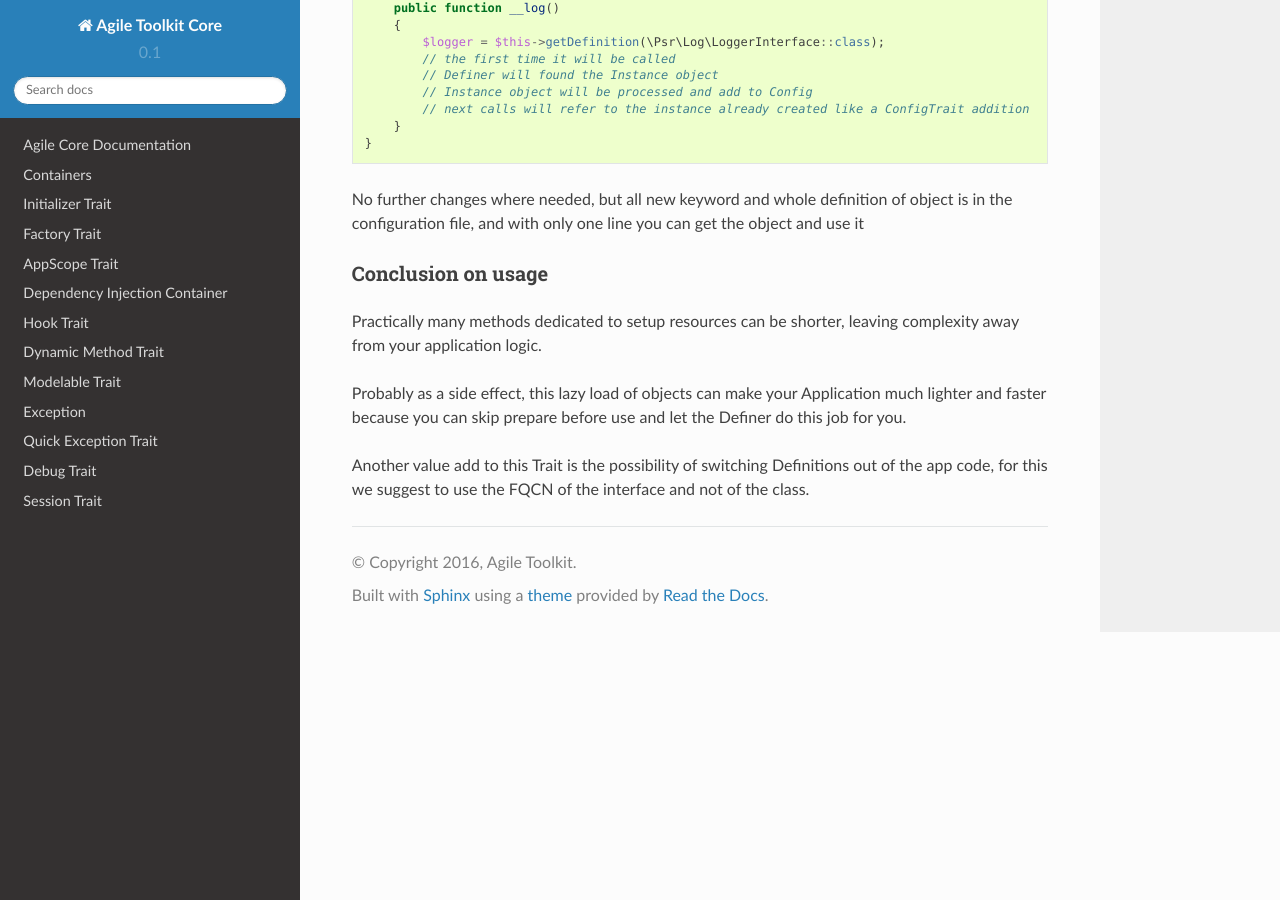
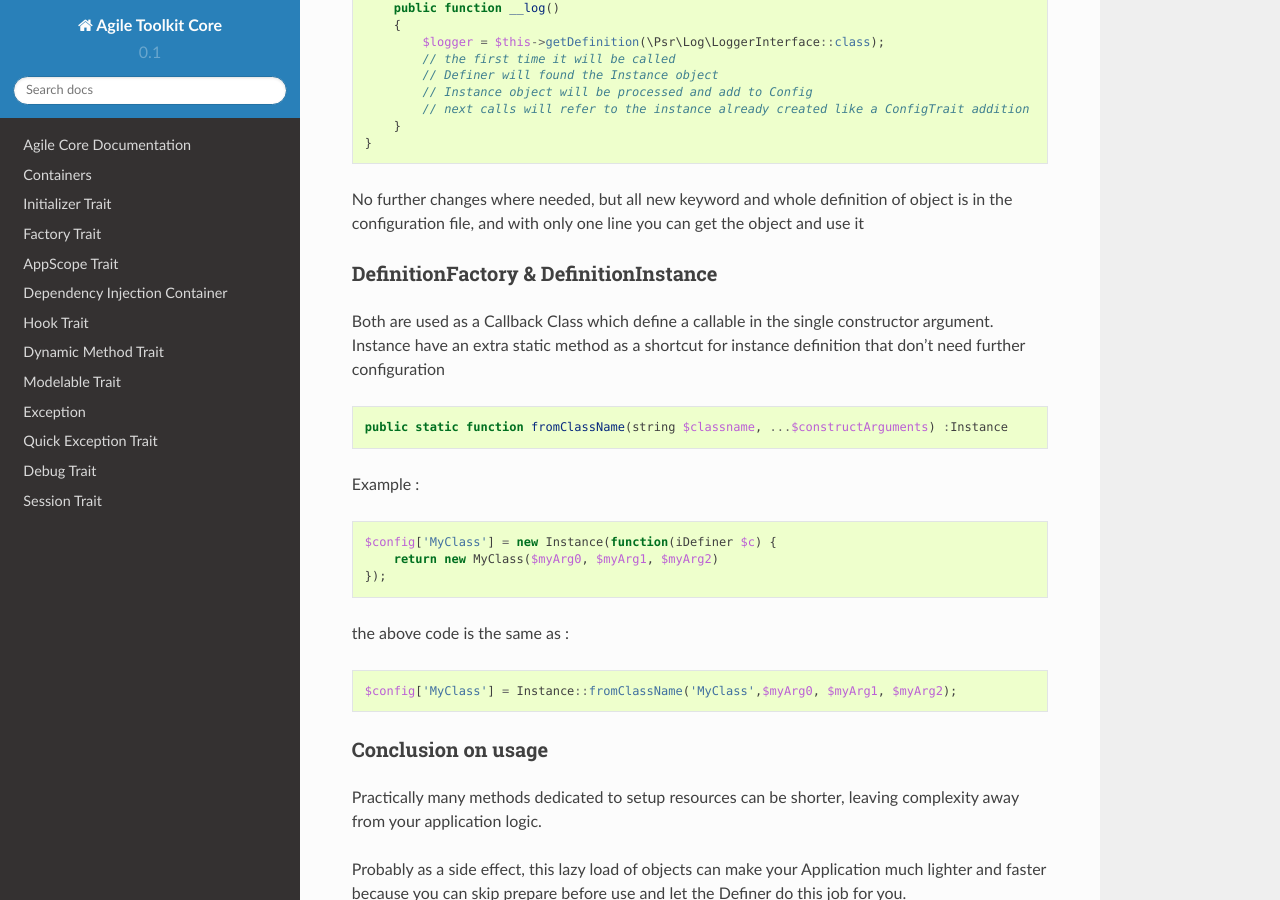
Before and after one commit to atk4/core, a Sphinx documentation site: the page built from docs/definition.rst, in a window 1280 px wide and 900 px high, scrolled down 3419 px. Built offline with Sphinx 7.4.7 and the Read the Docs theme 2.0.0, drawn with Linux system fonts in a browser that asks for light colours.

Commit message:
Add Documentation about Definition\Factory & Definition\Instance

```diff
--- a/composer.json
+++ b/composer.json
@@ -13,7 +13,7 @@
         }
     ],
     "require": {
-        "php": ">=5.6.0",
+        "php": ">=7.2.0",
         "psr/log": "~1.0"
     },
     "require-dev": {
--- a/docs/definition.rst
+++ b/docs/definition.rst
@@ -148,6 +148,24 @@ in file MyApp.php ::
 No further changes where needed, but all new keyword and whole definition of object is in the configuration file,
 and with only one line you can get the object and use it
 
+Definition\Factory & Definition\Instance
+----------------------------------------
+Both are used as a Callback Class which define a callable in the single constructor argument.
+Instance have an extra static method as a shortcut for instance definition that don't need further configuration ::
+
+    public static function fromClassName(string $classname, ...$constructArguments) :Instance
+
+Example : ::
+
+    $config['MyClass'] = new Instance(function(iDefiner $c) {
+        return new MyClass($myArg0, $myArg1, $myArg2)
+    });
+
+the above code is the same as : ::
+
+    $config['MyClass'] = Instance::fromClassName('MyClass',$myArg0, $myArg1, $myArg2);
+
+
 Conclusion on usage
 -------------------
 
```
